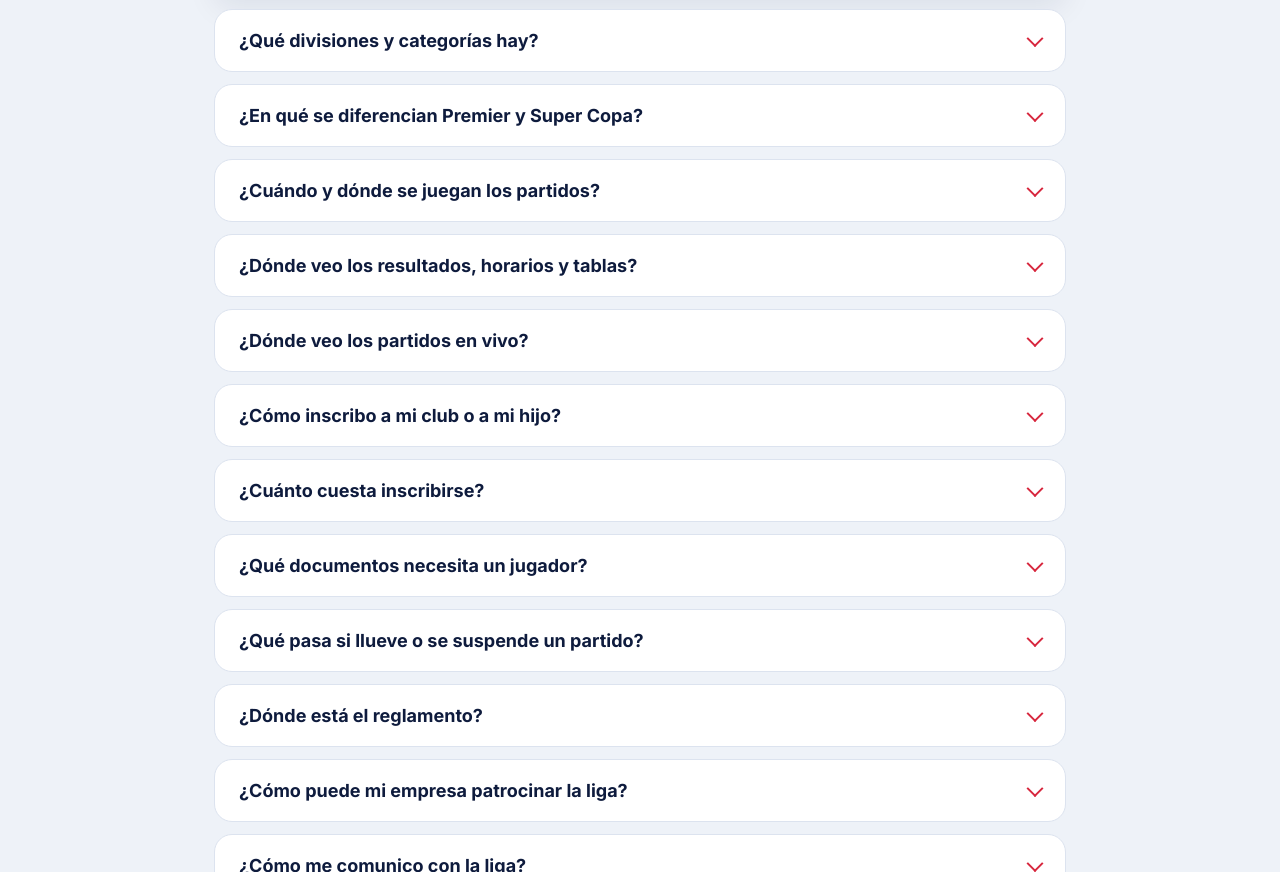
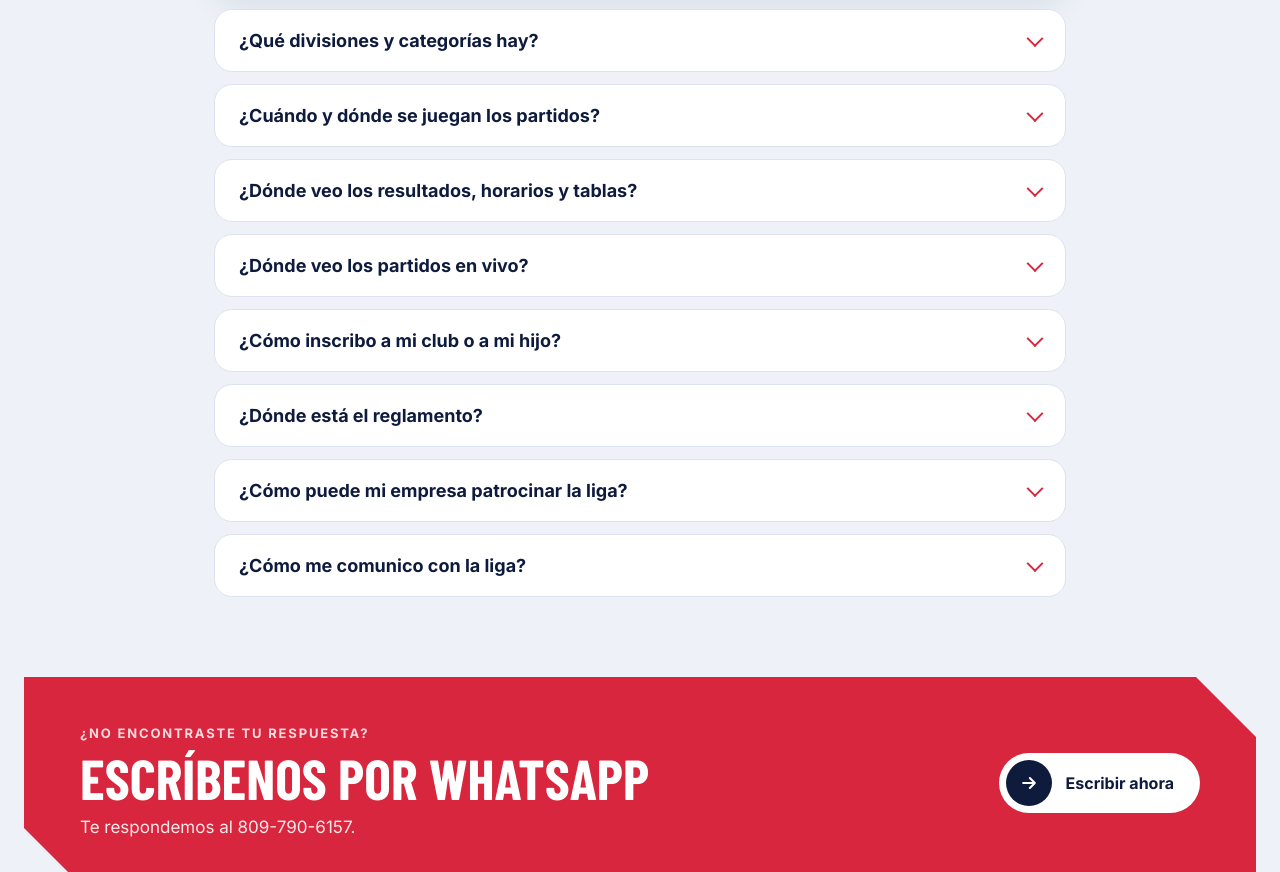
Before and after one commit to RIJOESLRD/liga-del-este-pruebas, a plain HTML site: page preguntas-frecuentes.html in a window 1280 px wide. Shown: the part 641-1513 px from the top of the page. Drawn offline with nearby package versions, Linux system fonts and the light colour scheme; a web font is replaced by a local one.

Commit message:
Ocultar las respuestas que faltan por completar
Las preguntas sin respuesta (costo, documentos, lluvia, Premier vs Super Copa)
se quitan hasta que la liga dé la información.

Co-Authored-By: Claude Opus 5.5 <noreply@anthropic.com>
Claude-Session: https://claude.ai/code/session_01NbuyHpCiohMBr277cLK5eQ

```diff
--- a/preguntas-frecuentes.html
+++ b/preguntas-frecuentes.html
@@ -60,11 +60,7 @@
   </details>
   <details class="faq__item">
     <summary class="faq__q">¿Qué divisiones y categorías hay?</summary>
-    <div class="faq__a"><ul><li><strong>Premier</strong> (división de élite): U8, U10, U12, U14, U16 y U18.</li><li><strong>Super Copa</strong> (competencia formativa): U10, U12, U14 y U16.</li><li><strong>Primera División</strong> (categoría abierta): Open.</li></ul><p>"U14" quiere decir sub-14: menores de 14 años. Años de nacimiento de cada categoría: <mark class="todo">[ej.: U8 = nacidos en 2019 o después]</mark>.</p></div>
-  </details>
-  <details class="faq__item">
-    <summary class="faq__q">¿En qué se diferencian Premier y Super Copa?</summary>
-    <div class="faq__a"><p>La Premier es la división de élite y la Super Copa es la competencia formativa. <mark class="todo">[Explica qué nivel o requisitos tiene cada una y cómo se decide en cuál juega un equipo]</mark></p></div>
+    <div class="faq__a"><ul><li><strong>Premier</strong> (división de élite): U8, U10, U12, U14, U16 y U18.</li><li><strong>Super Copa</strong> (competencia formativa): U10, U12, U14 y U16.</li><li><strong>Primera División</strong> (categoría abierta): Open.</li></ul><p>"U14" quiere decir sub-14: menores de 14 años.</p></div>
   </details>
   <details class="faq__item">
     <summary class="faq__q">¿Cuándo y dónde se juegan los partidos?</summary>
@@ -81,18 +77,6 @@
   <details class="faq__item">
     <summary class="faq__q">¿Cómo inscribo a mi club o a mi hijo?</summary>
     <div class="faq__a"><p>Llena el <a href="#inscripciones" data-form="inscripcion">formulario de inscripción</a>. Se abre WhatsApp con tu solicitud lista y te contactamos para completar el proceso. Si tu hijo no tiene equipo, marca "Un jugador (busca equipo)" y te ayudamos a encontrarle uno.</p></div>
-  </details>
-  <details class="faq__item">
-    <summary class="faq__q">¿Cuánto cuesta inscribirse?</summary>
-    <div class="faq__a"><p><mark class="todo">[Costo por equipo o por jugador, qué incluye y formas de pago]</mark></p></div>
-  </details>
-  <details class="faq__item">
-    <summary class="faq__q">¿Qué documentos necesita un jugador?</summary>
-    <div class="faq__a"><p><mark class="todo">[Ej.: acta de nacimiento, foto, ficha médica, autorización de los padres]</mark></p></div>
-  </details>
-  <details class="faq__item">
-    <summary class="faq__q">¿Qué pasa si llueve o se suspende un partido?</summary>
-    <div class="faq__a"><p><mark class="todo">[Explica quién decide, cómo se avisa y cuándo se reprograma]</mark> Los avisos se publican en nuestras redes y por WhatsApp.</p></div>
   </details>
   <details class="faq__item">
     <summary class="faq__q">¿Dónde está el reglamento?</summary>
```
Also changed, not shown: privacidad.html (+1 -1 lines).
